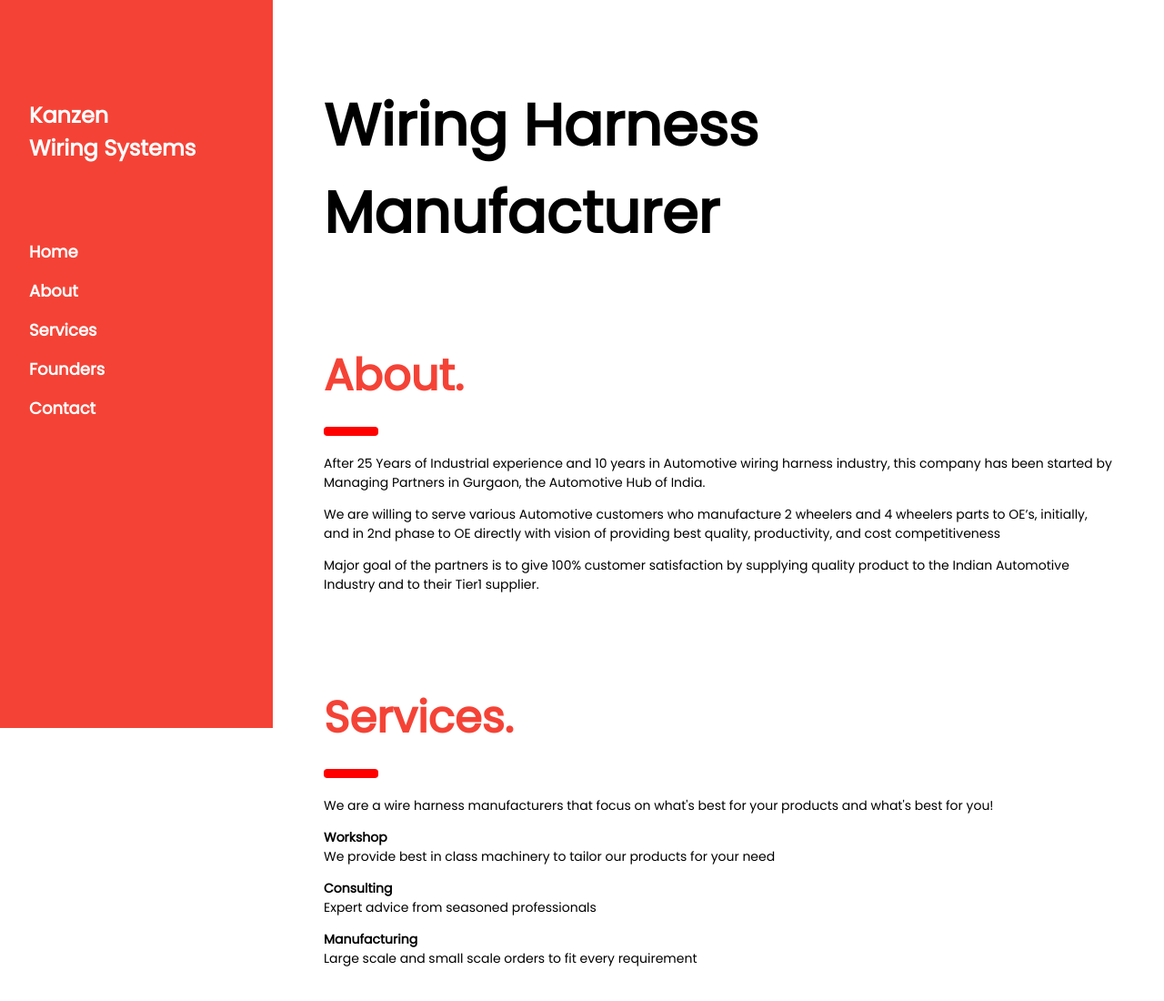
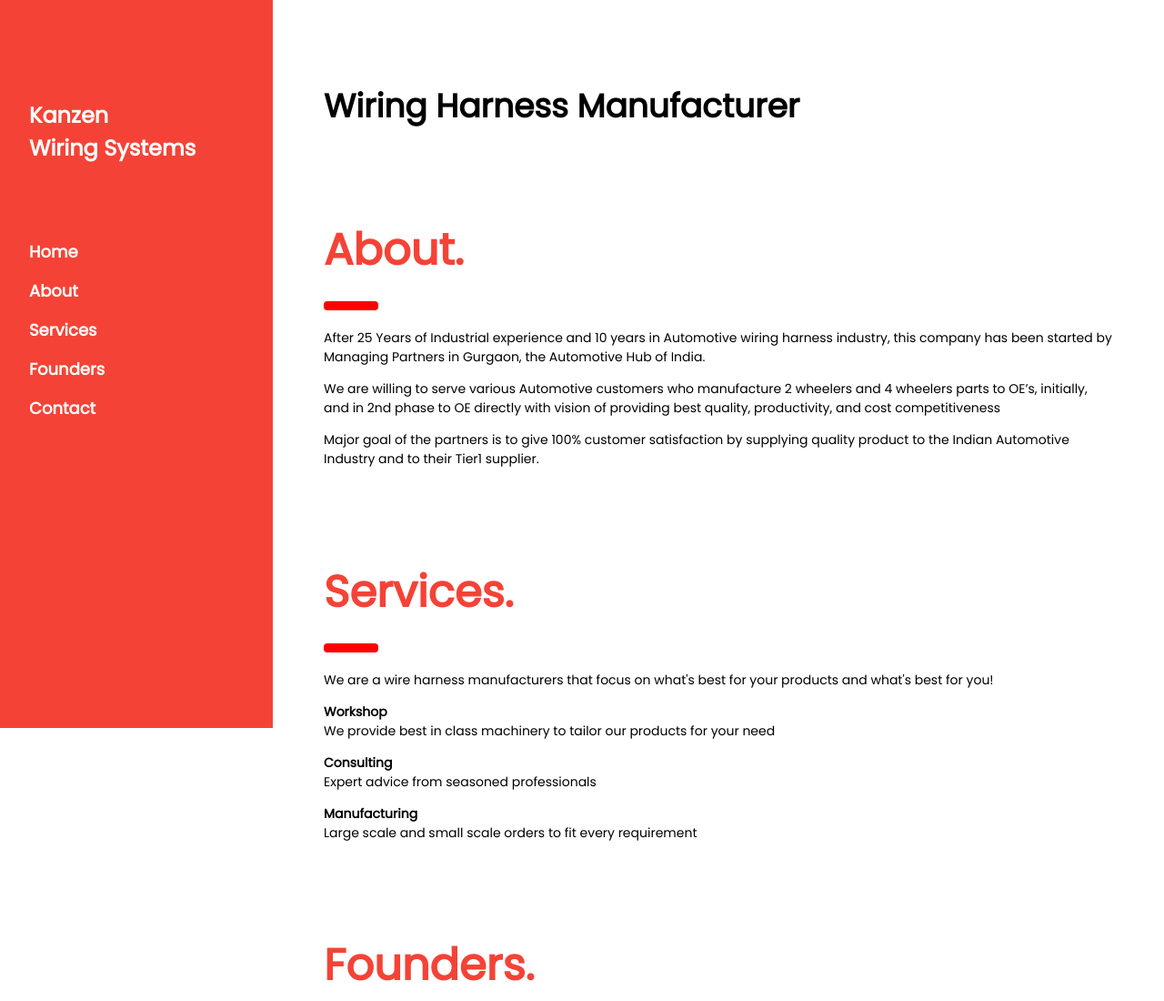
Before and after one commit to kanzenwiring/kanzenwiring.github.io, a plain HTML site: page index.html in a window 1280 px wide. Shown: the top 1100 px of the page at 91% size. Drawn offline with nearby package versions, Linux system fonts and the light colour scheme.

Commit message:
Update index.html

```diff
--- a/index.html
+++ b/index.html
@@ -42,7 +42,7 @@
 
   <!-- Header -->
   <div class="w3-container" style="margin-top:80px" id="showcase">
-    <h2 class="w3-jumbo"><b>Wiring Harness Manufacturer</b></h2>
+    <h1 class="w3-xxlarge"><b>Wiring Harness Manufacturer</b></h1>
   </div>
 
   <div class="w3-container" id="services" style="margin-top:75px">
```
